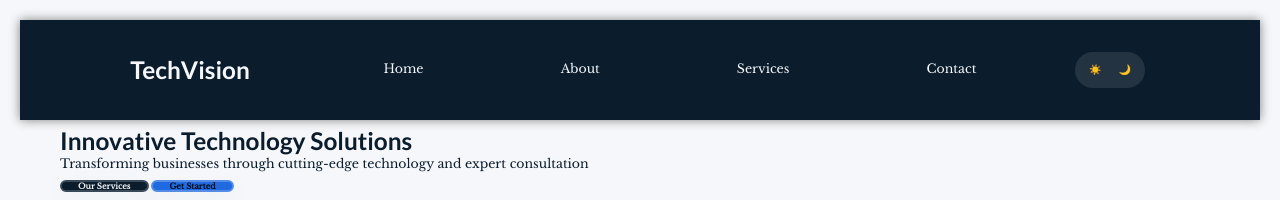
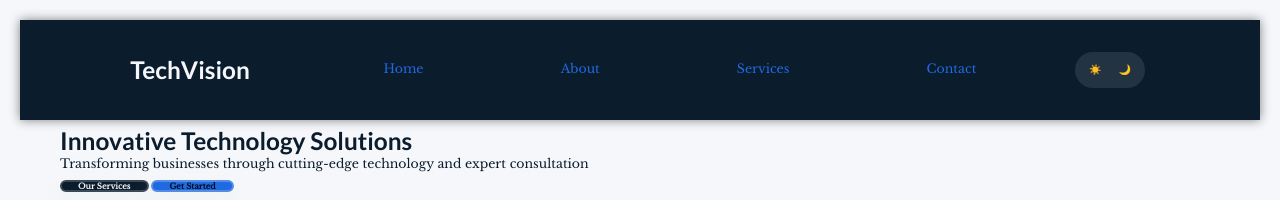
Before and after one commit to alexanderdombroski/order-of-the-flexbox, a website: page index.html in a window 1280 px wide. Shown: the top 200 px of the page. Drawn offline with Linux system fonts and the light colour scheme.

Commit message:
updated link color in nav.css

```diff
--- a/css/components/nav.css
+++ b/css/components/nav.css
@@ -18,6 +18,7 @@
   .nav__link {
     padding: 10px;
     border-radius: 70px;
+    color: var(--link-clr);
 
     &:hover {
       font-weight: bolder;
```
